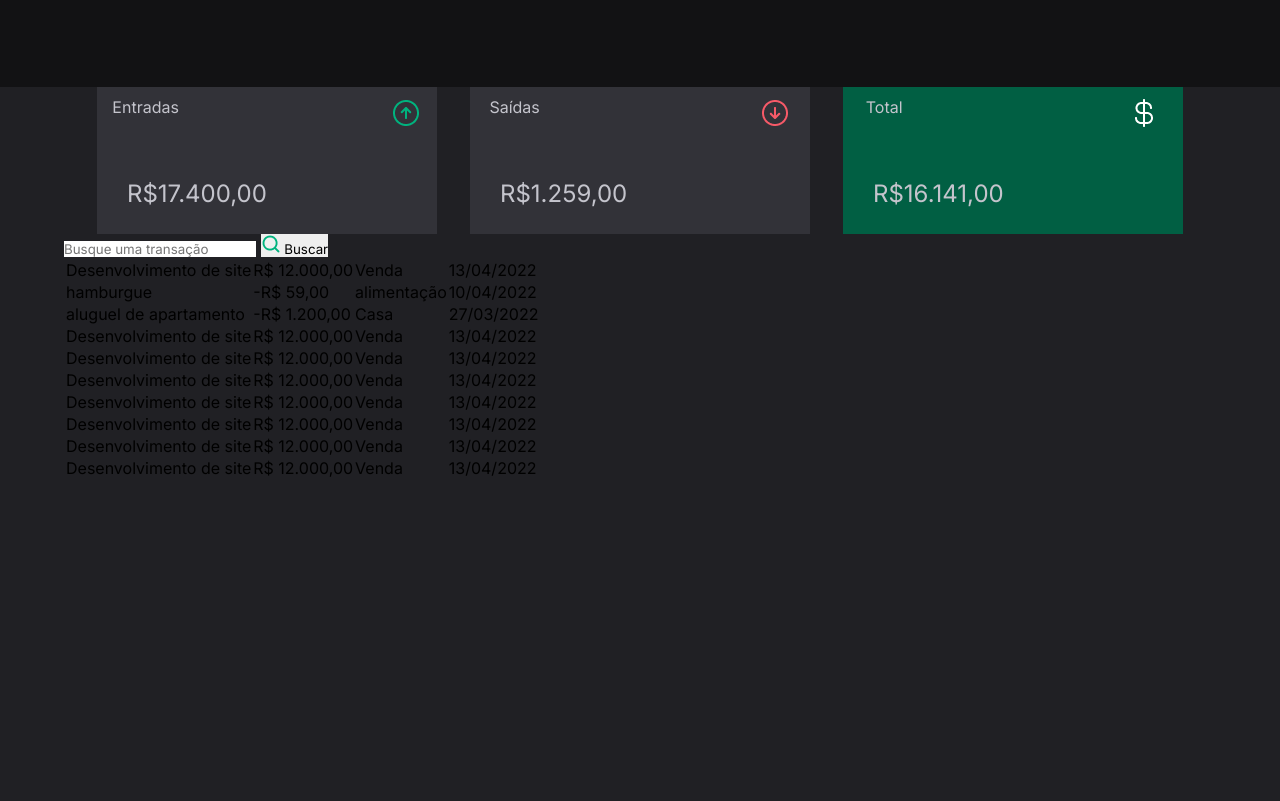
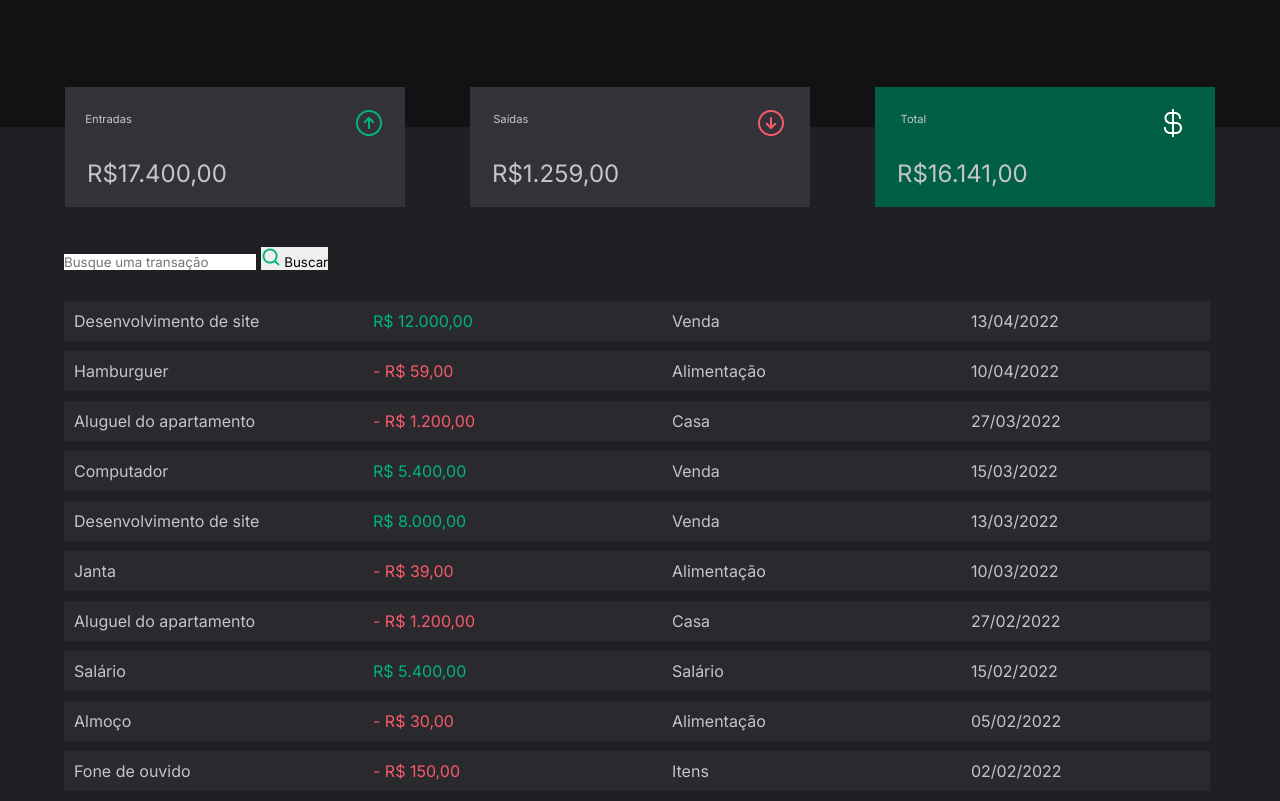
Before and after one commit to RafaelMelin33/senai-money, a plain HTML site: page index.html in a window 1280 px wide. Shown: the part 73-874 px from the top of the page. Before the commit the page ends 800 px from the top, so only its background shows below. Drawn offline with Linux system fonts and the light colour scheme.

Commit message:
alterações no senai money

```diff
--- a/index.html
+++ b/index.html
@@ -1,11 +1,13 @@
 <!DOCTYPE html>
 <html lang="pt-Br">
+
 <head>
     <meta charset="UTF-8">
     <meta name="viewport" content="width=device-width, initial-scale=1.0">
     <title>Senai Money</title>
     <link rel="stylesheet" href="static/css/style.css">
 </head>
+
 <body>
     <header class="d-flex around">
         <div class="d-flex">
@@ -49,66 +51,67 @@
             <table>
                 <tr>
                     <td>Desenvolvimento de site</td>
-                    <td>R$ 12.000,00</td>
+                    <td class="positivo">R$ 12.000,00</td>
                     <td>Venda</td>
                     <td>13/04/2022</td>
                 </tr>
                 <tr>
-                    <td>hamburgue</td>
-                    <td>-R$ 59,00</td>
-                    <td>alimentação</td>
+                    <td>Hamburguer</td>
+                    <td class="negativo">- R$ 59,00</td>
+                    <td>Alimentação</td>
                     <td>10/04/2022</td>
                 </tr>
                 <tr>
-                    <td>aluguel de apartamento</td>
-                    <td>-R$ 1.200,00</td>
+                    <td>Aluguel do apartamento</td>
+                    <td class="negativo">- R$ 1.200,00</td>
                     <td>Casa</td>
                     <td>27/03/2022</td>
                 </tr>
                 <tr>
-                    <td>Desenvolvimento de site</td>
-                    <td>R$ 12.000,00</td>
+                    <td>Computador</td>
+                    <td class="positivo">R$ 5.400,00</td>
                     <td>Venda</td>
-                    <td>13/04/2022</td>
+                    <td>15/03/2022</td>
                 </tr>
                 <tr>
                     <td>Desenvolvimento de site</td>
-                    <td>R$ 12.000,00</td>
+                    <td class="positivo">R$ 8.000,00</td>
                     <td>Venda</td>
-                    <td>13/04/2022</td>
+                    <td>13/03/2022</td>
                 </tr>
                 <tr>
-                    <td>Desenvolvimento de site</td>
-                    <td>R$ 12.000,00</td>
-                    <td>Venda</td>
-                    <td>13/04/2022</td>
+                    <td>Janta</td>
+                    <td class="negativo">- R$ 39,00</td>
+                    <td>Alimentação</td>
+                    <td>10/03/2022</td>
                 </tr>
                 <tr>
-                    <td>Desenvolvimento de site</td>
-                    <td>R$ 12.000,00</td>
-                    <td>Venda</td>
-                    <td>13/04/2022</td>
+                    <td>Aluguel do apartamento</td>
+                    <td class="negativo">- R$ 1.200,00</td>
+                    <td>Casa</td>
+                    <td>27/02/2022</td>
                 </tr>
                 <tr>
-                    <td>Desenvolvimento de site</td>
-                    <td>R$ 12.000,00</td>
-                    <td>Venda</td>
-                    <td>13/04/2022</td>
+                    <td>Salário</td>
+                    <td class="positivo">R$ 5.400,00</td>
+                    <td>Salário</td>
+                    <td>15/02/2022</td>
                 </tr>
                 <tr>
-                    <td>Desenvolvimento de site</td>
-                    <td>R$ 12.000,00</td>
-                    <td>Venda</td>
-                    <td>13/04/2022</td>
+                    <td>Almoço</td>
+                    <td class="negativo">- R$ 30,00</td>
+                    <td>Alimentação</td>
+                    <td>05/02/2022</td>
                 </tr>
                 <tr>
-                    <td>Desenvolvimento de site</td>
-                    <td>R$ 12.000,00</td>
-                    <td>Venda</td>
-                    <td>13/04/2022</td>
+                    <td>Fone de ouvido</td>
+                    <td class="negativo">- R$ 150,00</td>
+                    <td>Itens</td>
+                    <td>02/02/2022</td>
                 </tr>
             </table>
         </section>
     </main>
 </body>
+
 </html>
--- a/static/css/style.css
+++ b/static/css/style.css
@@ -44,7 +44,7 @@ body {
 header{
     background-color: var(--cor-header);
     gap: 40vw;
-    height: 20vh;
+    height: 25vh;
 }
 
 header img{
@@ -72,16 +72,32 @@ main{
     margin: auto;
 }
 
+.infos{
+    position: relative;
+    top: -5vh;
+    left: 50%;
+    transform: translateX(-50%);
+    width: 100vw;
+    display: flex;
+    justify-content: space-evenly;
+}
+
 .info{
     background-color: var(--cor-infos);
     width: 25vw;
     color: var(--cinza);
-    height: 127px;
+    height: 100px;
     padding: 10px;
 }
 
 .info div{
     gap: 200px;
+    font-size: 0.7em;
+    margin-top: 10px;
+}
+
+.info div p{
+    margin-top: 5px;
 }
 
 .total{
@@ -89,6 +105,38 @@ main{
 }
 
 .valores{
-    margin: 50px 0 0 20px;
+    position: relative;
+    top: 20px;
+    left: 12px;
+    /* margin: 20px 10px 0 20px; */
     font-size: 1.5em;
 }
+
+table{
+    width: 10px;
+    margin-top: 20px;
+    border-collapse: collapse;
+}
+
+tr{
+    background-color: var(--cor-transacao);
+    width: 100%;
+    color: var(--cinza);
+    margin: 10px 0;
+    display: flex;
+    padding: 10px 10px;
+    gap: 90px;
+}
+
+td{
+    width: 209px;
+    display: flex;
+}
+
+.positivo{
+    color: var(--verde-mais-claro);
+}
+
+.negativo{
+    color: var(--vermelho);
+}
```
Lines whose indentation alone changed are shown as unchanged.
